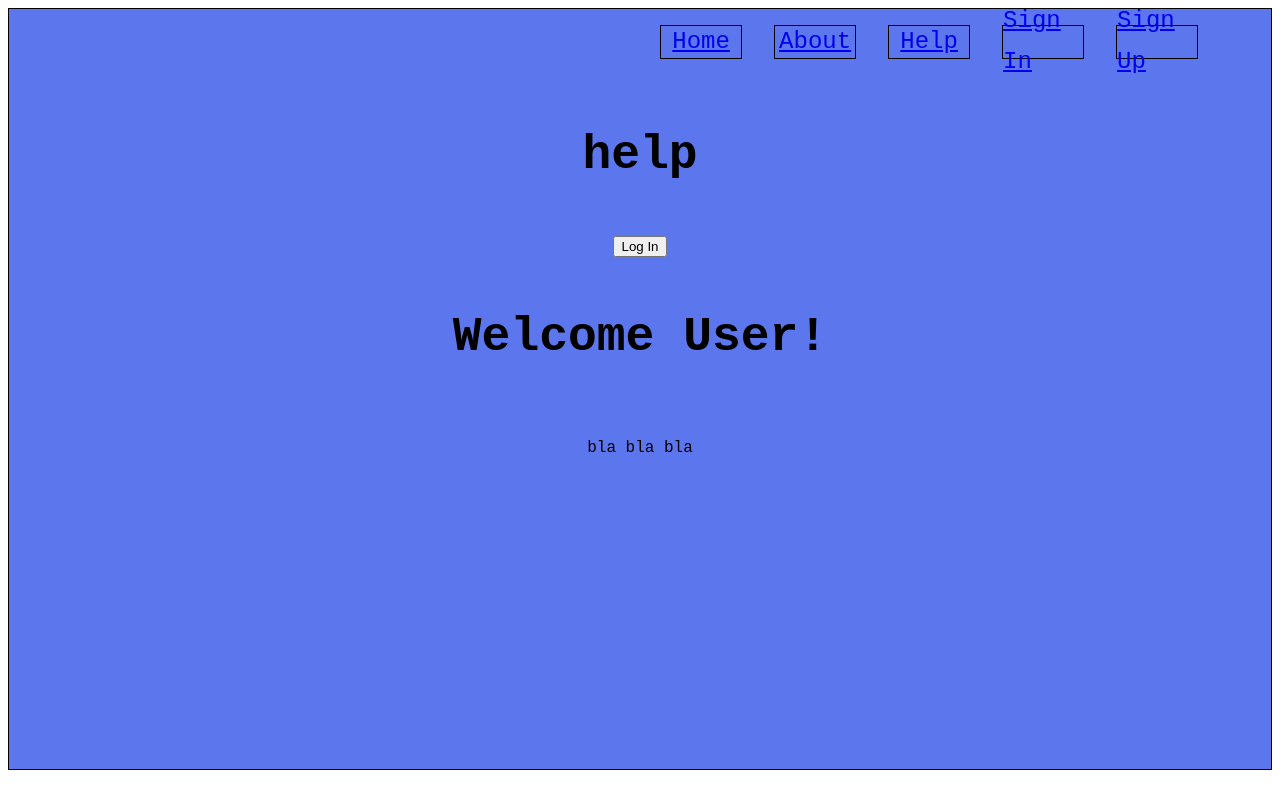
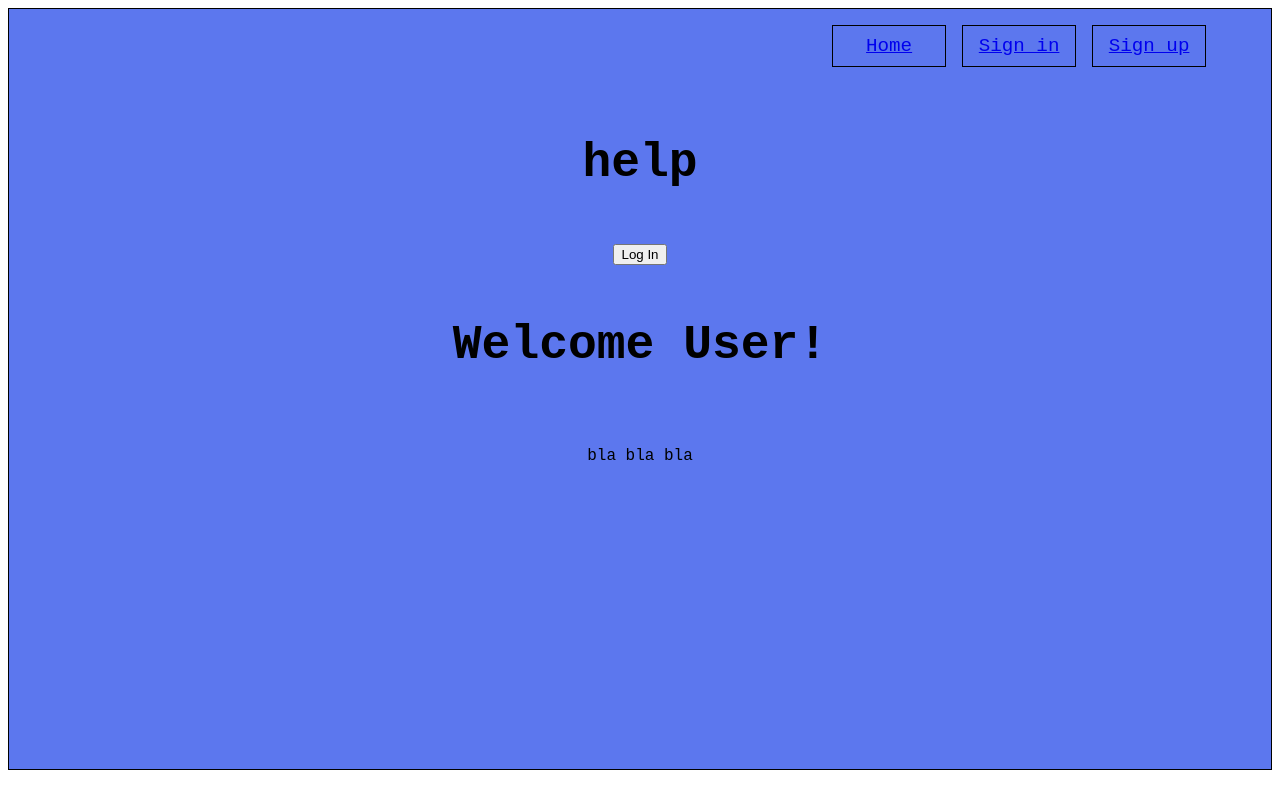
Before and after one commit to artrugh/quotifier, a React (Create React App) app in the folder client/: page /Help in a window 1280 px wide. Built offline with nearby package versions, Linux system fonts and the light colour scheme; a web font is replaced by a local one.

Commit message:
font sizes

```diff
--- a/client/src/components/Nav.js
+++ b/client/src/components/Nav.js
@@ -9,17 +9,17 @@ function Nav() {
         <li className="nav-link home-link">
           <Link to="/Home">Home</Link>
         </li>
-        <li className="nav-link about-link">
+        {/* <li className="nav-link about-link">
           <Link to="/About">About</Link>
         </li>
         <li className="nav-link help-link">
           <Link to="/Help">Help</Link>
-        </li>
+        </li> */}
         <li className="nav-link sign-in-link">
-          <Link to="/SignIn">Sign In</Link>
+          <Link to="/SignIn">Sign in</Link>
         </li>
         <li className="nav-link sign-up-link">
-          <Link to="/SignIn">Sign Up</Link>
+          <Link to="/SignIn">Sign up</Link>
         </li>
       </ul>
     </div>
--- a/client/src/scss/base/_typography.scss
+++ b/client/src/scss/base/_typography.scss
@@ -36,5 +36,5 @@ h2 {
 }
 
 .nav-link {
-  font-size: 1.5rem;
+  font-size: 1.2rem;
 }
--- a/client/src/scss/layout/_nav.scss
+++ b/client/src/scss/layout/_nav.scss
@@ -21,9 +21,9 @@
 
 .nav-link {
   border: 1px black solid;
-  width: 5rem;
-  height: 2rem;
-  margin: 0 1rem;
+  width: 7rem;
+  height: 2.5rem;
+  margin: 0 0.5rem;
   display: flex;
   justify-content: center;
   align-items: center;
```
